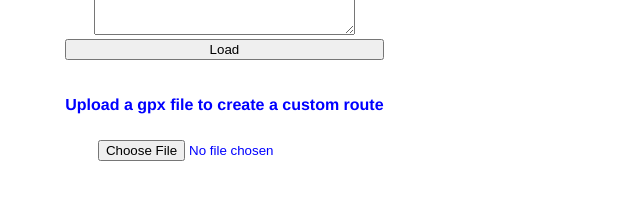
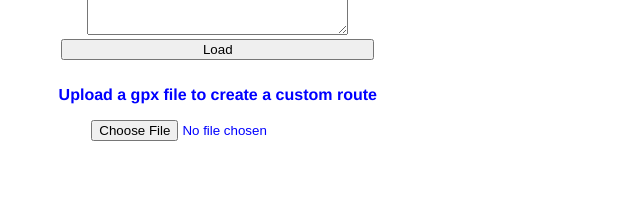
Before and after one commit to jePhip/CycleHostClient, a Vue app: page / in a window 1280 px wide. Shown: the part 360-560 px from the top of the page, without its empty margins (107-747 px from the left). Built offline with nearby package versions, Linux system fonts and the light colour scheme.

Commit message:
even MORE finishing touches

```diff
--- a/src/components/Map.vue
+++ b/src/components/Map.vue
@@ -130,6 +130,7 @@
     .mapContainer {
       display: flex;
       justify-content: center;
+      font-weight: bold
     }
     .map {
       flex:2 1 auto;
@@ -143,13 +144,8 @@
       flex-direction: column;
       flex: 1 1 auto;
     }
-    .gpxInput {
-      align-content: center;
-    }
-    .gpxInput p{
-      padding: 10px;
-      font-weight: bold
-    }
+
+
     .routeList button{
       width: 51%;
     }
```
